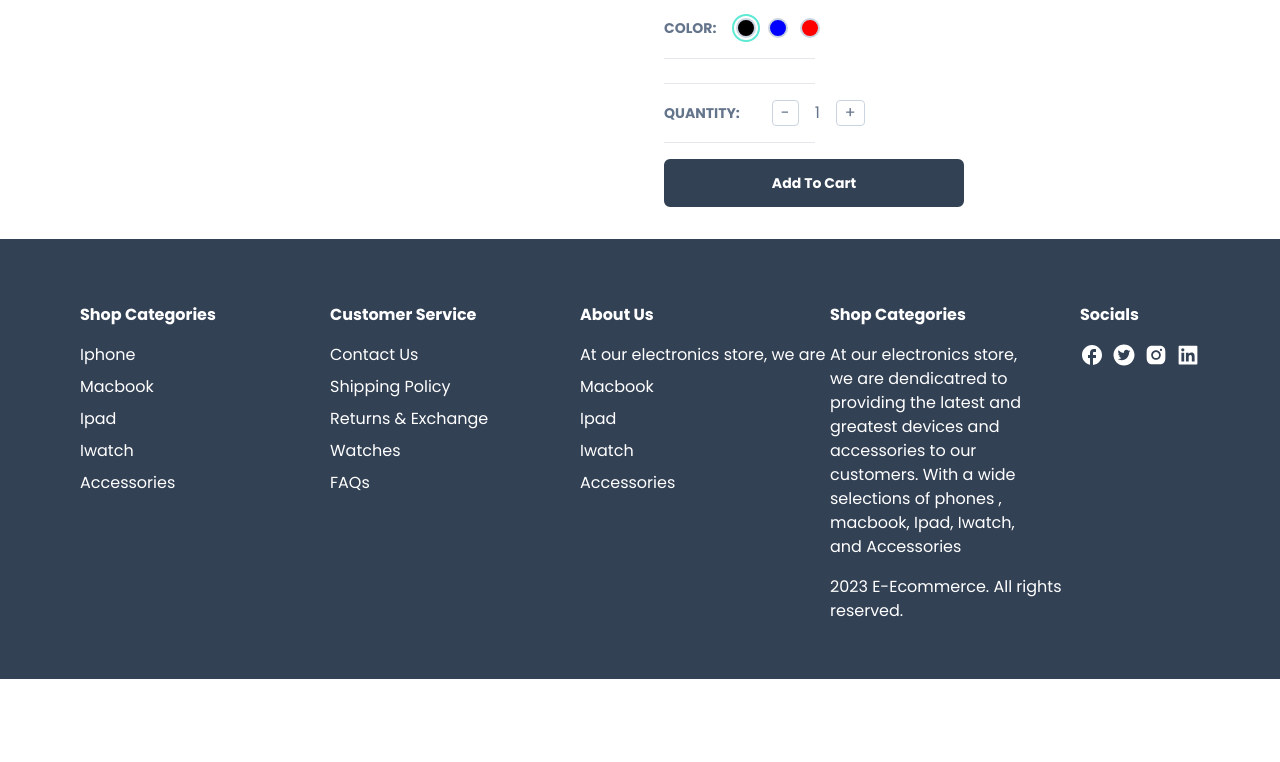
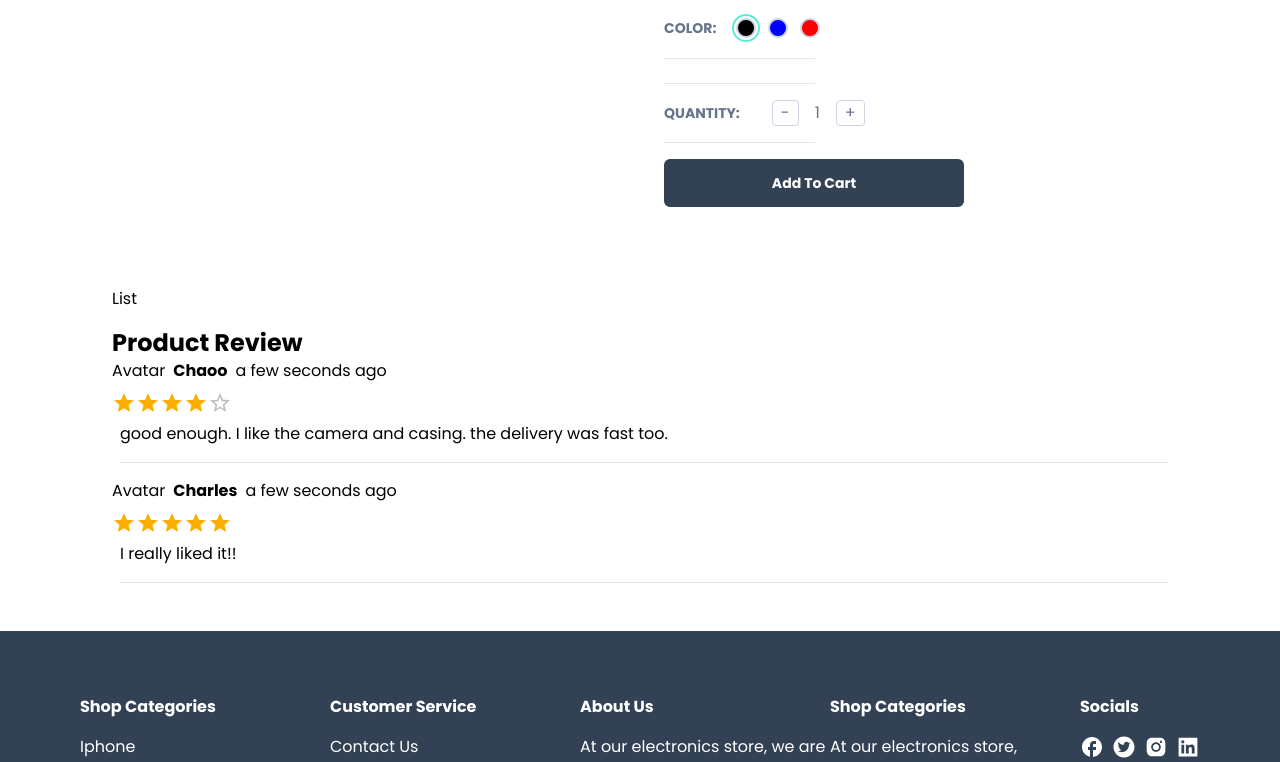
Before and after one commit to tajulsubqi/fullstack-E-Commerce-project, a Next.js app in the folder fe-e_commerce/: page /product/1 in a window 1280 px wide. Shown: the part 602-1364 px from the top of the page. Before the commit the page ends 1281 px from the top, so only its background shows below. Built offline with nearby package versions, Linux system fonts and the light colour scheme; a web font is replaced by a local one.

Commit message:
feat: Added List Product Reviews

```diff
--- a/fe-e_commerce/package.json
+++ b/fe-e_commerce/package.json
@@ -12,6 +12,7 @@
     "@emotion/react": "^11.11.3",
     "@emotion/styled": "^11.11.0",
     "@mui/material": "^5.15.6",
+    "moment": "^2.30.1",
     "next": "14.1.0",
     "react": "^18",
     "react-dom": "^18",
--- /dev/null
+++ b/fe-e_commerce/src/app/product/[productId]/ListRating.tsx
@@ -0,0 +1,46 @@
+"use client"
+
+import Heading from "@/components/Heading"
+import { Rating } from "@mui/material"
+import moment from "moment"
+
+interface ListRatingProps {
+  product: any
+}
+
+const ListRating = ({ product }: ListRatingProps) => {
+  return (
+    <div>
+      <Heading title="Product Review" />
+
+      <div className="text-sm-2">
+        {product.reviews &&
+          product.reviews.map((review: any) => {
+            return (
+              <div
+                key={review.id}
+                className="
+          max-w-300px"
+              >
+                <div className="flex gap-2 items-center">
+                  <div>Avatar</div>
+                  <div className="font-semibold">{review?.user.name}</div>
+                  <div className="font-light">{moment(review.createdAt).fromNow()}</div>
+                </div>
+
+                <div className="mt-2">
+                  <Rating value={review.rating} readOnly />
+                </div>
+                <div className="ml-2">
+                  {review.comment}
+                  <hr className="mt-4 mb-4"/>
+                </div>
+              </div>
+            )
+          })}
+      </div>
+    </div>
+  )
+}
+
+export default ListRating
--- a/fe-e_commerce/src/app/product/[productId]/page.tsx
+++ b/fe-e_commerce/src/app/product/[productId]/page.tsx
@@ -3,6 +3,7 @@
 import React from "react"
 import ProductDetail from "./ProductDetails"
 import { Product } from "../../../../utils/Product"
+import ListRating from "./ListRating"
 
 interface IParams {
   productId?: string
@@ -17,6 +18,13 @@
     <div className="p-8">
       <Container>
         <ProductDetail data={Product} />
+        <div className="flex flex-col mt-20 gap-4">
+          <div>List</div>
+
+          <div>
+            <ListRating product={Product}/>
+          </div>
+        </div>
       </Container>
     </div>
   )
--- /dev/null
+++ b/fe-e_commerce/src/components/Heading.tsx
@@ -0,0 +1,16 @@
+import React from "react"
+
+interface HeadingProps {
+  title: string
+  center?: boolean
+}
+
+const Heading: React.FC<HeadingProps> = ({ title, center }) => {
+  return (
+    <div className={center ? "text-center" : "text-start"}>
+      <h1 className="font-bold text-2xl">{title}</h1>
+    </div>
+  )
+}
+
+export default Heading
```
Also changed, not shown: 1 other file (tests, documents, lock files or other folders).
